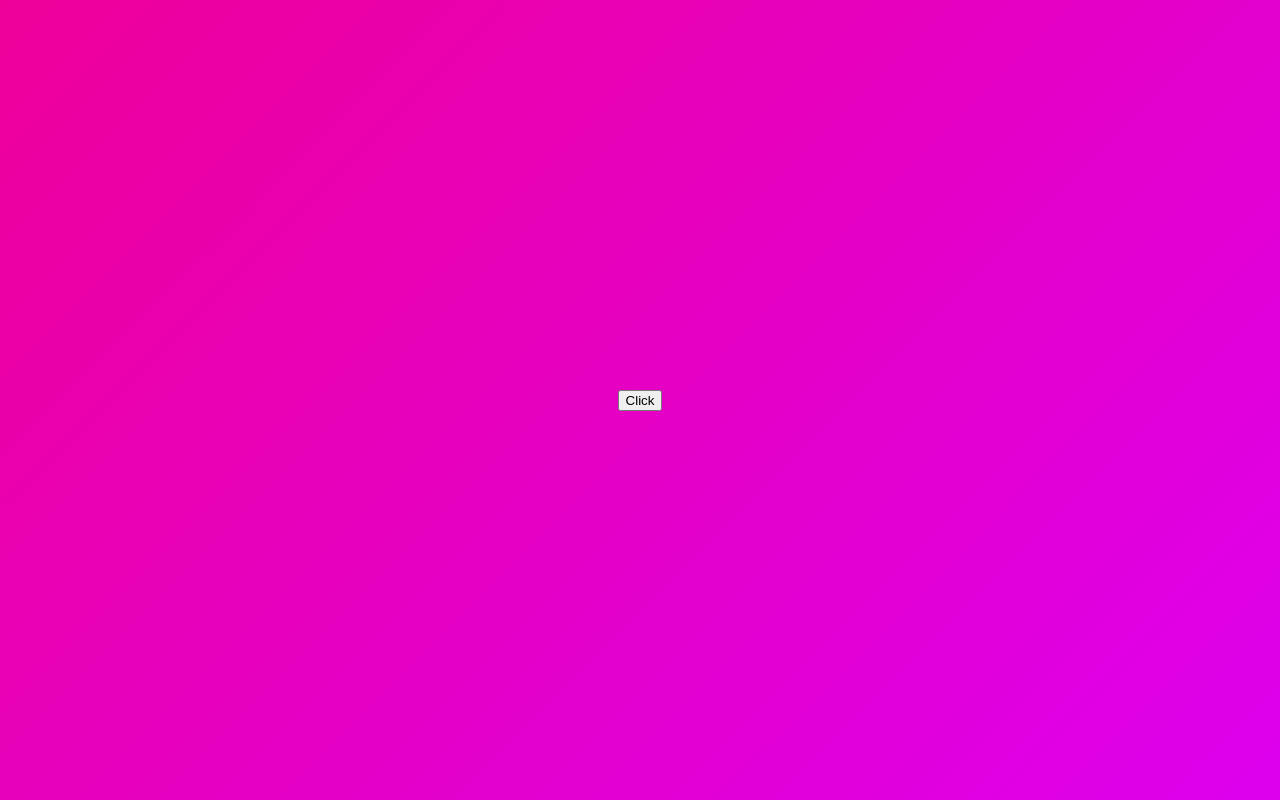
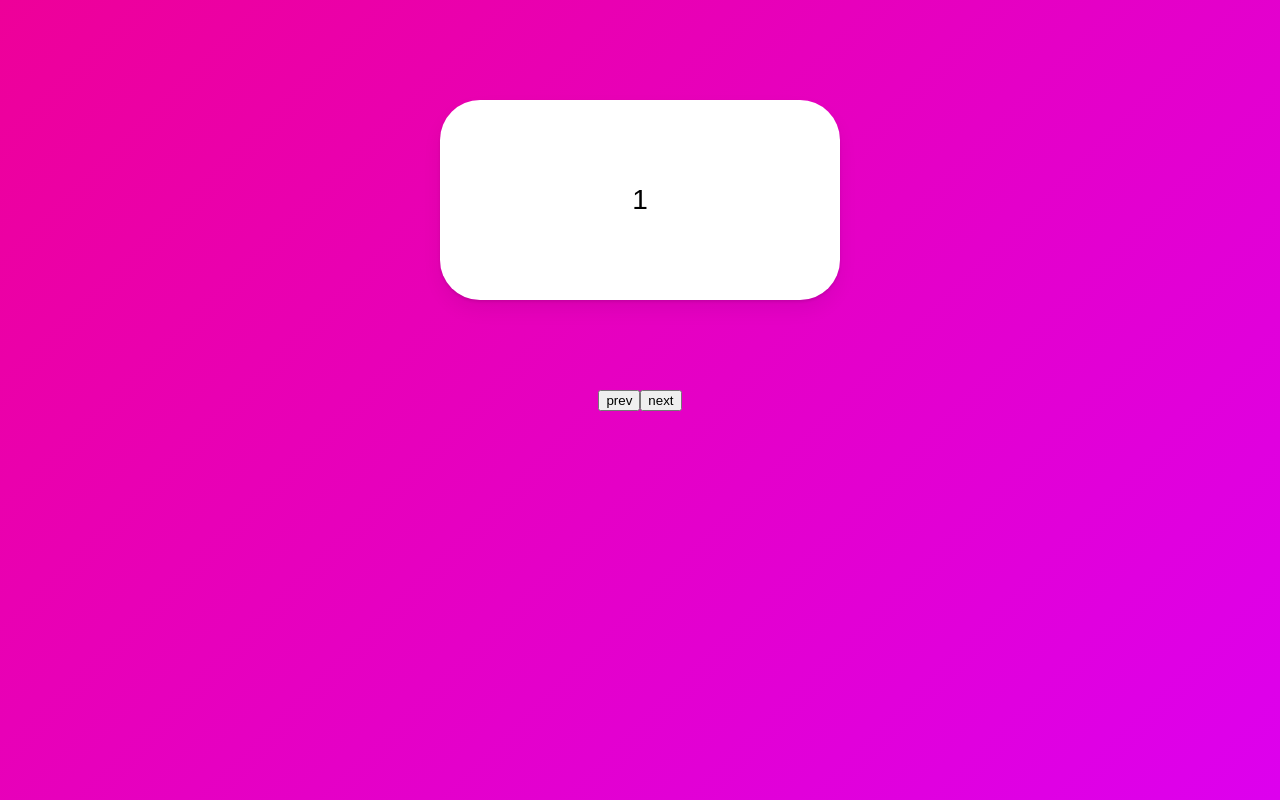
Before and after one commit to EUNSEO814/animations, a React (Create React App) app: page / in a window 1280 px wide. Built offline with nearby package versions, Linux system fonts and the light colour scheme.

Commit message:
⚡️ AnimatePresence & slider

```diff
--- a/src/components/AnimatePresenceComponent.tsx
+++ b/src/components/AnimatePresenceComponent.tsx
@@ -23,32 +23,92 @@
   position: absolute;
   top: 100px;
   box-shadow: 0 2px 3px rgba(0, 0, 0, 0.1), 0 10px 20px rgba(0, 0, 0, 0.06);
+  display: flex;
+  justify-content: center;
+  align-items: center;
+  font-size: 28px;
 `;
 
+// const boxVariants: Variants = {
+//   initial: {
+//     opacity: 0,
+//     scale: 0,
+//   },
+//   visible: {
+//     opacity: 1,
+//     scale: 1,
+//     rotateZ: 360,
+//   },
+//   leaving: {
+//     opacity: 0,
+//     y: 20,
+//   },
+// };
+
+// const boxVariants: Variants = {
+//   initial: {
+//     x: 500,
+//     opacity: 0,
+//     scale: 0,
+//   },
+//   visible: {
+//     x: 0,
+//     opacity: 1,
+//     scale: 1,
+//     transition: { duration: 1 },
+//   },
+//   leaving: {
+//     x: -500,
+//     opacity: 0,
+//     scale: 0,
+//     transition: { duration: 1 },
+//   },
+// };
+
 const boxVariants: Variants = {
-  initial: {
-    opacity: 0,
-    scale: 0,
+  entry: (back: boolean) => {
+    return {
+      x: back ? -500 : 500,
+      opacity: 0,
+      scale: 0,
+    };
   },
-  visible: {
+  center: {
+    x: 0,
     opacity: 1,
     scale: 1,
-    rotateZ: 360,
+    transition: { duration: 0.3 },
   },
-  leaving: {
-    opacity: 0,
-    y: 20,
+  exit: (back: boolean) => {
+    return {
+      x: back ? 500 : -500,
+      opacity: 0,
+      scale: 0,
+      transition: { duration: 0.3 },
+    };
   },
 };
 
 const AnimatePresenceComponent = () => {
-  const [showing, setShowing] = useState(false);
-  const toggleHandler = () => {
-    setShowing((prev) => !prev);
+  // const [showing, setShowing] = useState(false);
+  // const toggleHandler = () => {
+  //   setShowing((prev) => !prev);
+  // };
+
+  const [visible, setVisible] = useState(1);
+  const [back, setBack] = useState(false);
+  const nextPlease = () => {
+    setBack(false);
+    setVisible((prev) => (prev === 10 ? 10 : prev + 1));
   };
+  const prevPlease = () => {
+    setBack(true);
+    setVisible((prev) => (prev === 1 ? 1 : prev - 1));
+  };
+
   return (
     <Wrapper>
-      <AnimatePresence>
+      {/* <AnimatePresence>
         {showing ? (
           <Box
             variants={boxVariants}
@@ -58,7 +118,34 @@
           />
         ) : null}
       </AnimatePresence>
-      <button onClick={toggleHandler}>Click</button>
+      <button onClick={toggleHandler}>Click</button> */}
+      {/* <AnimatePresence>
+        <Box
+          variants={boxVariants}
+          initial="initial"
+          animate="visible"
+          exit="leaving"
+          key={visible}
+        >
+          {visible}
+        </Box>
+      </AnimatePresence>
+      <button onClick={prevPlease}>prev</button>
+      <button onClick={nextPlease}>next</button> */}
+      <AnimatePresence mode="wait" custom={back}>
+        <Box
+          custom={back}
+          variants={boxVariants}
+          initial="entry"
+          animate="center"
+          exit="exit"
+          key={visible}
+        >
+          {visible}
+        </Box>
+      </AnimatePresence>
+      <button onClick={prevPlease}>prev</button>
+      <button onClick={nextPlease}>next</button>
     </Wrapper>
   );
 };
```
